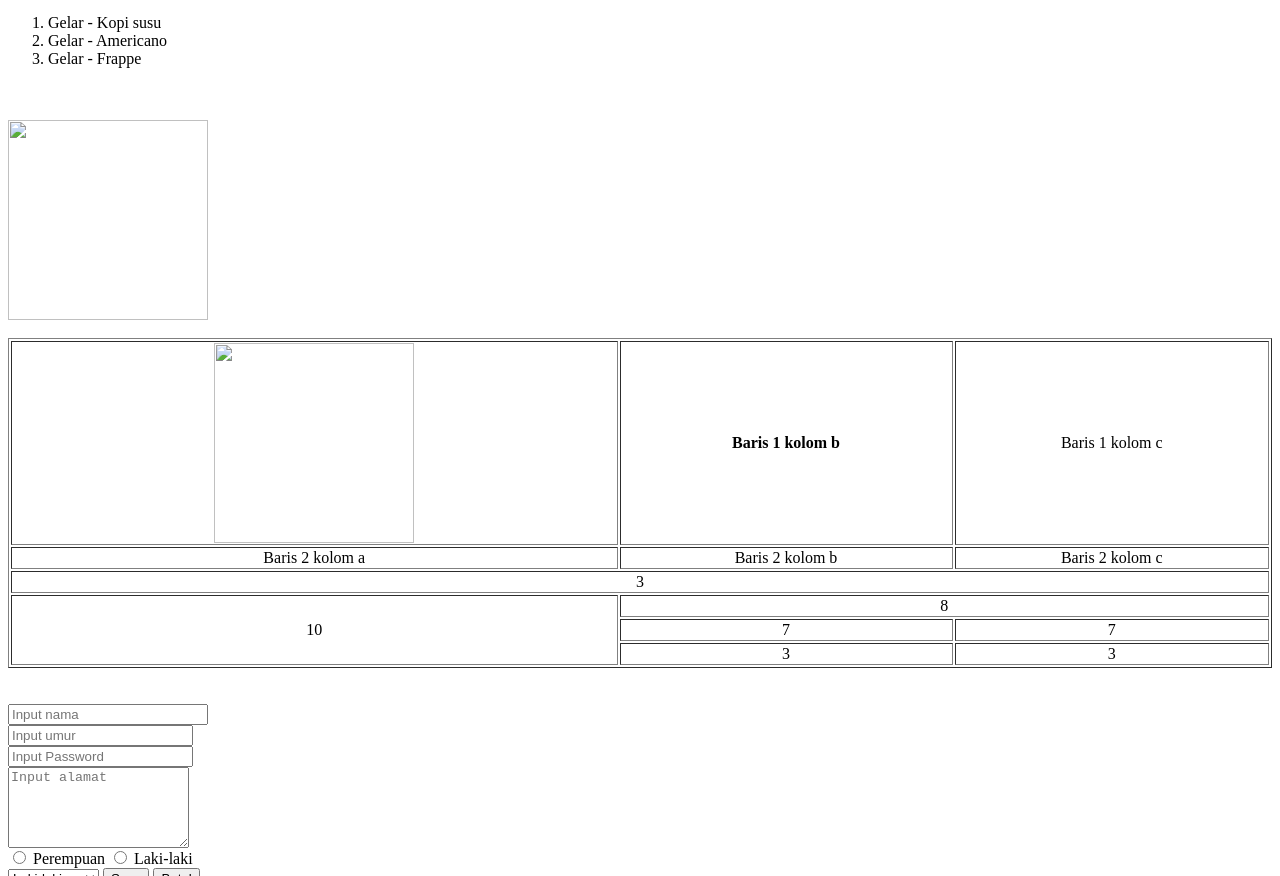
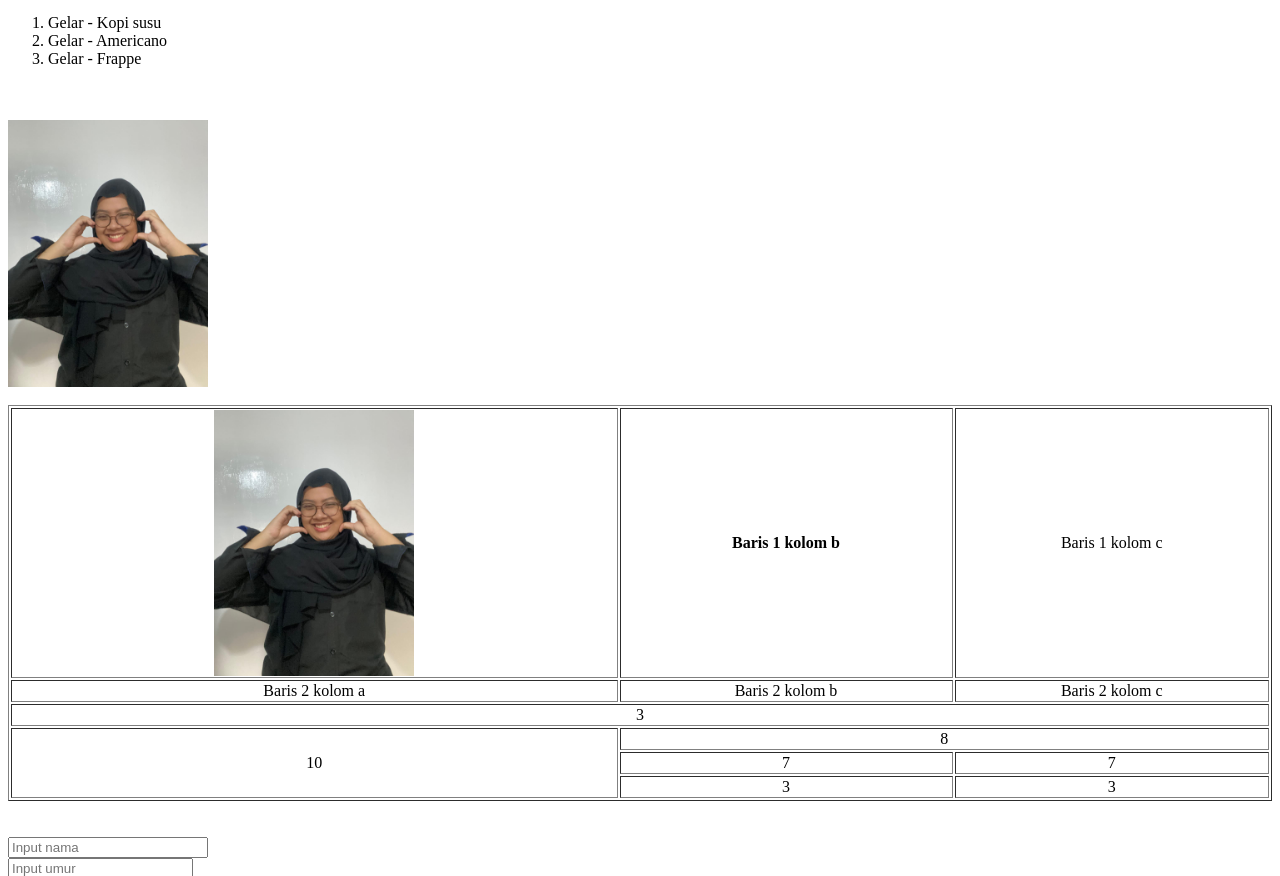
Before and after one commit to Dinarkhansas/dinarkhansas.github.io, a plain HTML site: page index.html in a window 1280 px wide. Shown: the part 488-1364 px from the top of the page. Drawn offline with Linux system fonts and the light colour scheme.

Commit message:
Update index.html

```diff
--- a/index.html
+++ b/index.html
@@ -36,14 +36,14 @@
 
         <br>
         <br>
-        <img src="assets/dinar1.jpg" width="200 px">
+        <img src="dinar1.jpg" width="200 px">
 
         <br>
         <br>
 
         <table border="1" width="100%" style="text-align: center;">
             <tr height="50px">
-                <td><img src="assets/dinar1.jpg" width="200 px"></td>
+                <td><img src="dinar1.jpg" width="200 px"></td>
                 <td height="50px"><b>Baris 1 kolom b</b></td>
                 <td>Baris 1 kolom c</td>
             </tr>
```
